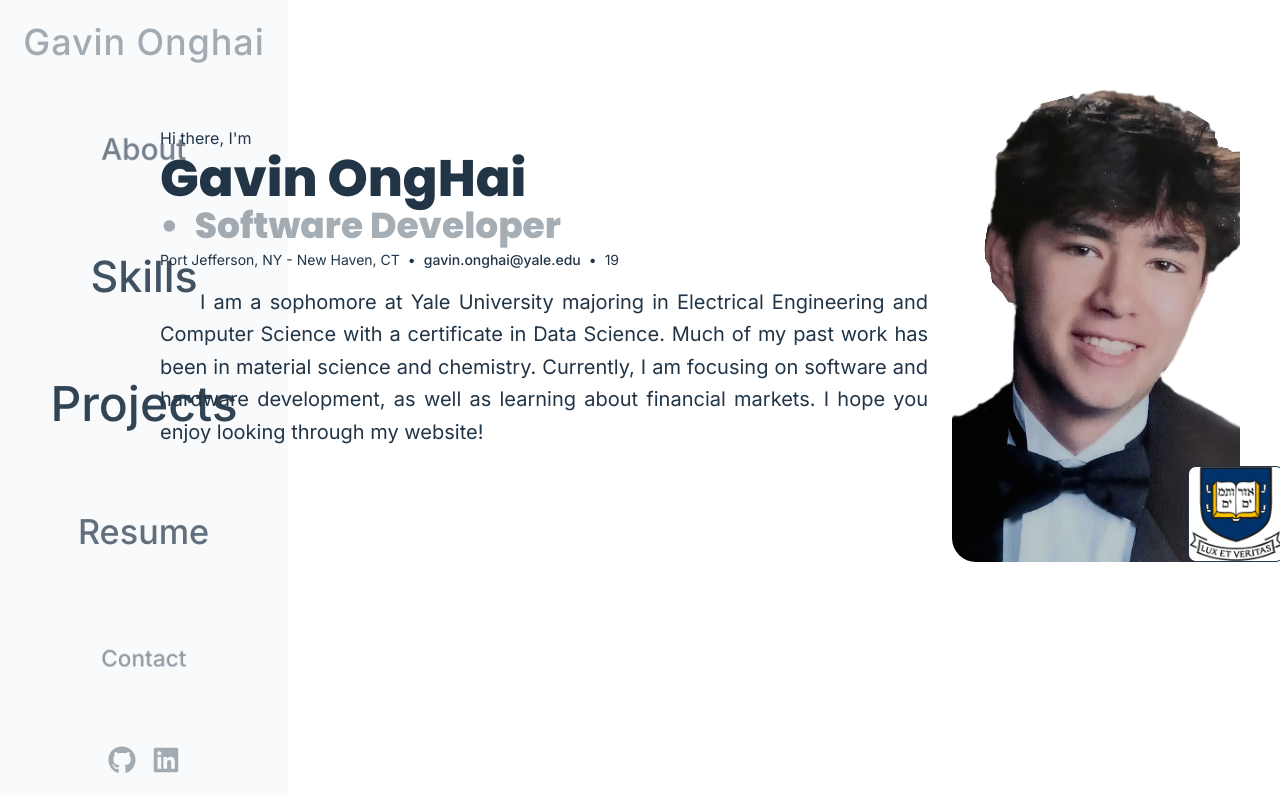
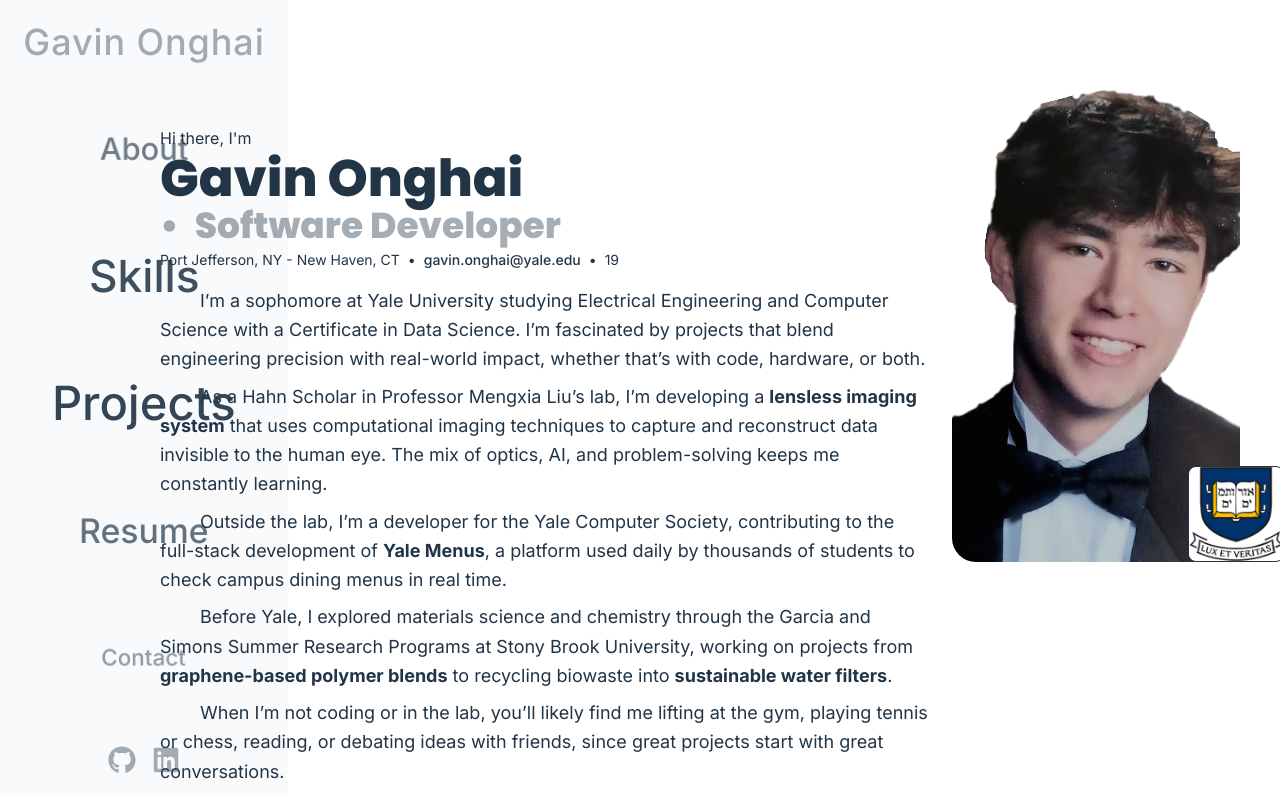
Before and after one commit to onghaig/onghaig.github.io, a React (Vite) app: page / in a window 1280 px wide. Shown: the part 34-829 px from the top of the page. Built offline with nearby package versions, Linux system fonts and the light colour scheme.

Commit message:
Added info in about me. Fixed scrolling behavior.

```diff
--- a/index.html
+++ b/index.html
@@ -8,7 +8,7 @@
     <meta name="apple-mobile-web-app-capable" content="yes" />
     <meta name="apple-mobile-web-app-status-bar-style" content="black-translucent" />
     <meta name="format-detection" content="telephone=no" />
-    <title>Gavin Ong Hai: Personal Website</title>
+    <title>Gavin Onghai</title>
   </head>
   <body>
     <div id="root"></div>
--- a/src/components/aboutme.tsx
+++ b/src/components/aboutme.tsx
@@ -39,7 +39,7 @@ export default function AboutMe() {
           <p className="font-extralight text-left">
             Hi there, I'm
           </p>
-          <h1 className="text-3xl lg:text-4xl font-bold">Gavin OngHai</h1>
+          <h1 className="text-3xl lg:text-4xl font-bold">Gavin Onghai</h1>
           <div className="opacity-40">
             <span> <h1 className="hidden lg:inline-block text-lg sm:text-xl lg:text-4xl font-bold mr-4 opacity-100 cycle-text">•</h1></span>
           <CycleText/>
@@ -56,12 +56,31 @@ export default function AboutMe() {
           <span>•</span>
           <span>19</span>
         </div>
-        <p className="text-md lg:text-xl text-justify font-light mt-4 indent-10 leading-relaxed">
-          I am a sophomore at Yale University majoring in Electrical Engineering and Computer Science with a certificate in Data Science.
-          Much of my past work has been in material science and chemistry. Currently, I am focusing on software and hardware development, as well as
-          learning about financial markets. I hope you enjoy looking through my
-          website!
-        </p>
+          <div className="text-xsm lg:text-lg text-left font-light mt-4 indent-10 leading-relaxed space-y-2">
+            <p>
+              I’m a sophomore at Yale University studying Electrical Engineering and Computer Science with a Certificate in Data Science.
+              I’m fascinated by projects that blend engineering precision with real-world impact, whether that’s with code, hardware, or both.
+            </p>
+
+            <p>
+              As a Hahn Scholar in Professor Mengxia Liu’s lab, I’m developing a <strong className="font-bold">lensless imaging system</strong> that uses computational imaging techniques
+              to capture and reconstruct data invisible to the human eye. The mix of optics, AI, and problem-solving keeps me constantly learning.
+            </p>
+
+            <p>
+              Outside the lab, I’m a developer for the Yale Computer Society, contributing to the full-stack development of <strong className="font-bold">Yale Menus</strong>, a platform used daily by thousands of students to check campus dining menus in real time.
+            </p>
+
+            <p>
+              Before Yale, I explored materials science and chemistry through the Garcia and Simons Summer Research Programs at Stony Brook University,
+              working on projects from <strong className="font-bold">graphene-based polymer blends</strong> to recycling biowaste into <strong className="font-bold">sustainable water filters</strong>.
+            </p>
+
+            <p>
+              When I’m not coding or in the lab, you’ll likely find me lifting at the gym, playing tennis or chess, reading, or
+              debating ideas with friends, since great projects start with great conversations.
+            </p>
+          </div>
         </div>
       <MyFace/>
     </section>
--- a/src/components/contact.tsx
+++ b/src/components/contact.tsx
@@ -17,7 +17,7 @@ export default function ContactMe() {
       className="px-8 text-center lg:text-left"
     >
       <div>
-        <h1 className="text-3xl font-bold mb-6">My Contact Info</h1>
+        <h1 className="w-full font-bold mb-6">My Contact Info</h1>
         <p className="mb-6 w-full">
           I’m always open to interesting conversations, collaborations, and opportunities. Feel free to reach out!
         </p>
--- a/src/index.css
+++ b/src/index.css
@@ -1,7 +1,7 @@
 @import url("https://fonts.googleapis.com/css2?family=Inter:wght@400;500;700&family=Poppins:wght@600;800&display=swap");
 @import "tailwindcss";
 
-html { scroll-behavior: smooth; scroll-snap-type: y mandatory; }
+html { scroll-behavior: smooth; scroll-snap-stop:normal ; scroll-snap-type: y mandatory; }
 :root {
   --font-body: "Inter", "Segoe UI", Roboto, "Helvetica Neue", Arial, sans-serif;
   --font-heading: "Poppins", "Segoe UI", Roboto, "Helvetica Neue", Arial, sans-serif;
@@ -36,12 +36,12 @@ body {
   min-width: 320px;
   min-height: 100vh;
   -webkit-tap-highlight-color: transparent;
-  -webkit-touch-callout: none;
-  -webkit-user-select: none;
-  -khtml-user-select: none;
-  -moz-user-select: none;
-  -ms-user-select: none;
-  user-select: none;
+  -webkit-touch-callout: auto;
+  -webkit-user-select: auto;
+  -khtml-user-select: auto;
+  -moz-user-select: auto;
+  -ms-user-select: auto;
+  user-select: auto;
 }
 
 h1 {
```
